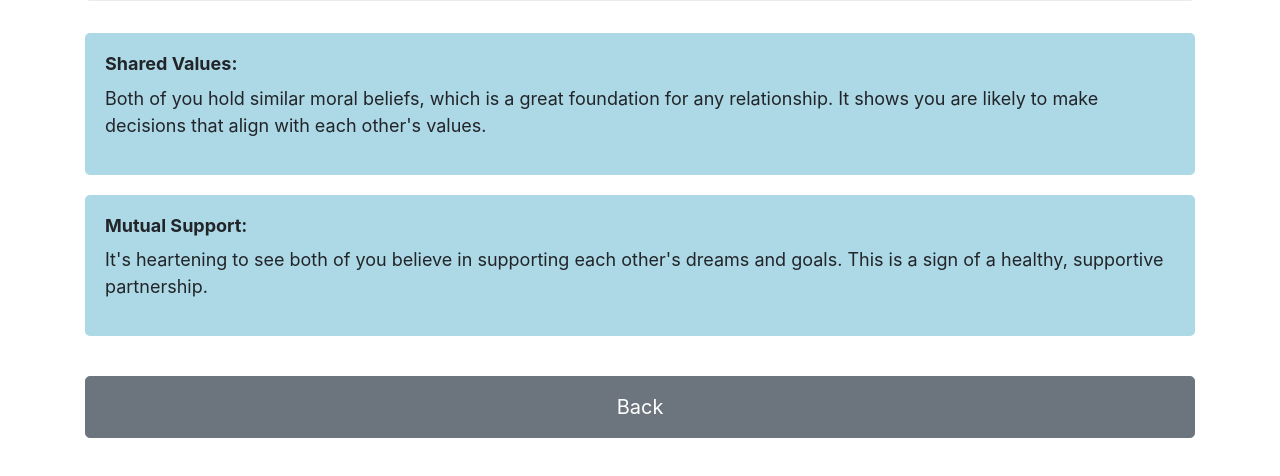
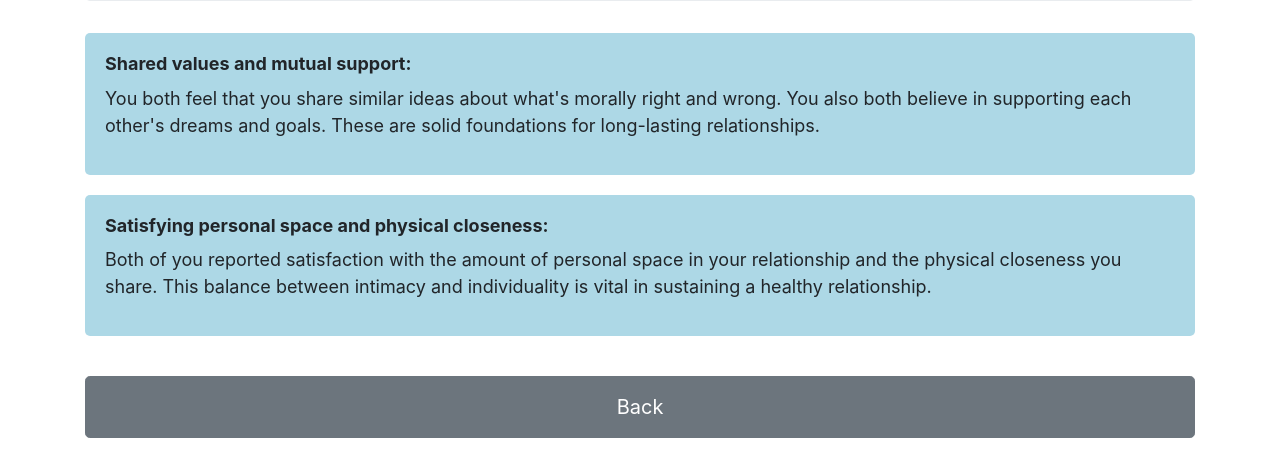
Before and after one commit to LoveGrow1/05025354F, a plain HTML site: page 1.html in a window 1280 px wide. Shown: the part 202-678 px from the top of the page. Drawn offline with nearby package versions, Linux system fonts and the light colour scheme.

Commit message:
Update 1.html

```diff
--- a/1.html
+++ b/1.html
@@ -44,12 +44,12 @@
   <div class="row">
     <div class="col-12">
       <div class="info-box">
-        <h4>Shared Values:</h4>
-        <p>Both of you hold similar moral beliefs, which is a great foundation for any relationship. It shows you are likely to make decisions that align with each other's values.</p>
+        <h4>Shared values and mutual support:</h4>
+        <p> You both feel that you share similar ideas about what's morally right and wrong. You also both believe in supporting each other's dreams and goals. These are solid foundations for long-lasting relationships.</p>
       </div>
       <div class="info-box">
-        <h4>Mutual Support:</h4>
-        <p>It's heartening to see both of you believe in supporting each other's dreams and goals. This is a sign of a healthy, supportive partnership.</p>
+        <h4>Satisfying personal space and physical closeness:</h4>
+        <p>Both of you reported satisfaction with the amount of personal space in your relationship and the physical closeness you share. This balance between intimacy and individuality is vital in sustaining a healthy relationship.</p>
       </div>
     </div>
   </div>
```
